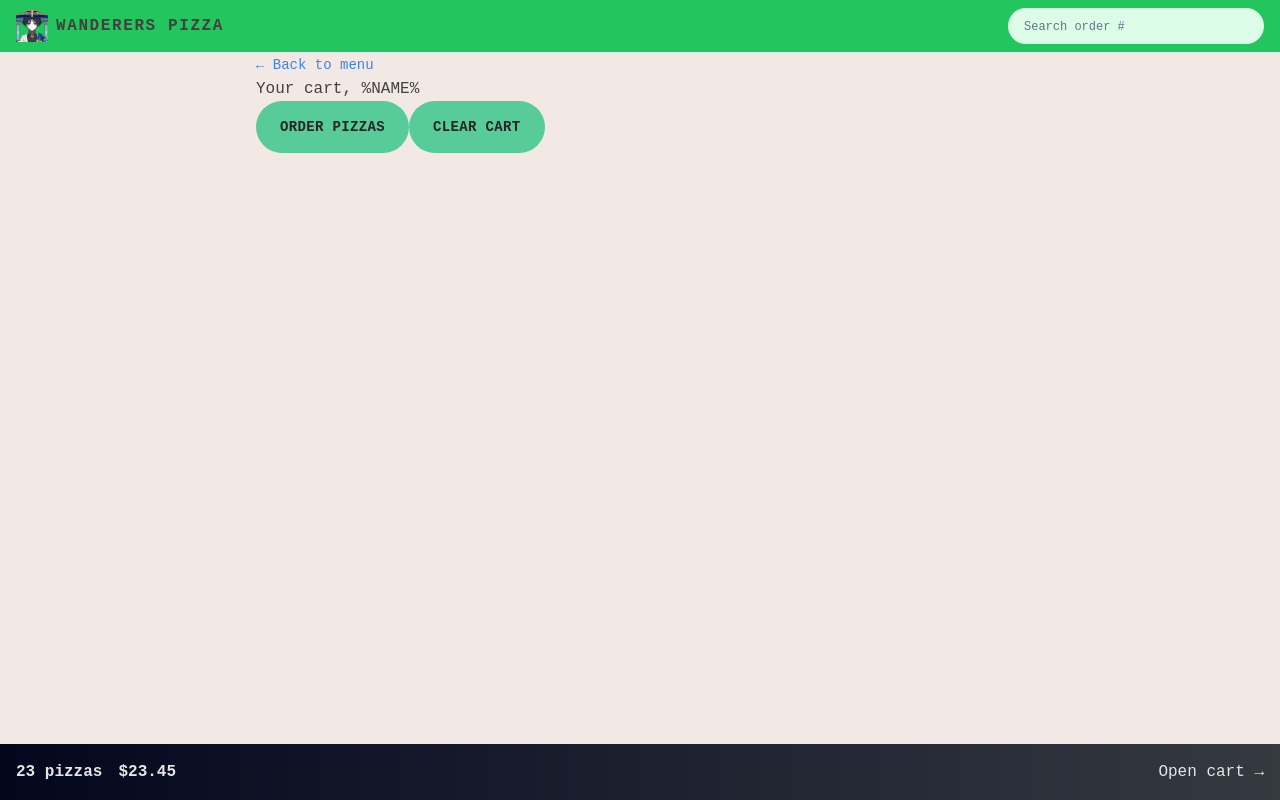
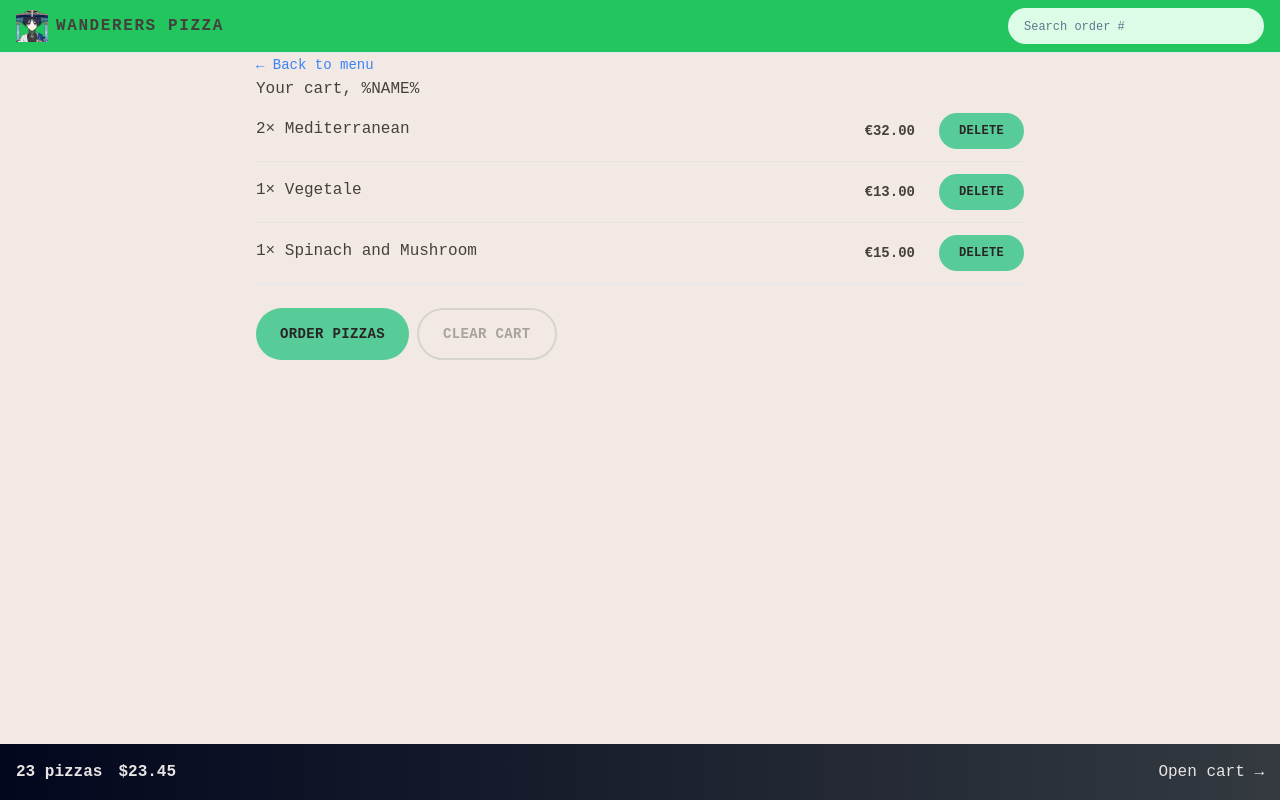
Before and after one commit to naimulabeer/fast-react-pizza-vite, a React (Vite) app: page /cart in a window 1280 px wide. Built offline with nearby package versions, Linux system fonts and the light colour scheme.

Commit message:
styling the cart

```diff
--- a/src/features/cart/Cart.jsx
+++ b/src/features/cart/Cart.jsx
@@ -1,5 +1,6 @@
 import LinkButton from "../../ui/LinkButton";
 import Button from "../../ui/Button";
+import CartItem from "./CartItem";
 
 const fakeCart = [
   {
@@ -39,11 +40,17 @@
 
       <h2>Your cart, %NAME%</h2>
 
-      <div>
+      <ul className="divide-y divide-stone-200 border-b ">
+        {cart.map((item) => (
+          <CartItem item={item} key={item.key} />
+        ))}
+      </ul>
+
+      <div className="mt-6 space-x-2">
         <Button type="primary" to="/order/new">
           Order pizzas
         </Button>
-        <Button type="primary">Clear cart</Button>
+        <Button type="secondary">Clear cart</Button>
       </div>
     </div>
   );
--- a/src/features/cart/CartItem.jsx
+++ b/src/features/cart/CartItem.jsx
@@ -1,13 +1,17 @@
+import Button from "../../ui/Button";
+import { formatCurrency } from "../../utils/helpers";
+
 function CartItem({ item }) {
   const { pizzaId, name, quantity, totalPrice } = item;
 
   return (
-    <li>
-      <p>
+    <li className="py-3 sm:flex sm:items-center sm:justify-between">
+      <p className="mb-1">
         {quantity}&times; {name}
       </p>
-      <div>
-        <p>{formatCurrency(totalPrice)}</p>
+      <div className="flex items-center justify-between sm:gap-6">
+        <p className="text-sm font-bold">{formatCurrency(totalPrice)}</p>
+        <Button type="small">Delete</Button>
       </div>
     </li>
   );
```
